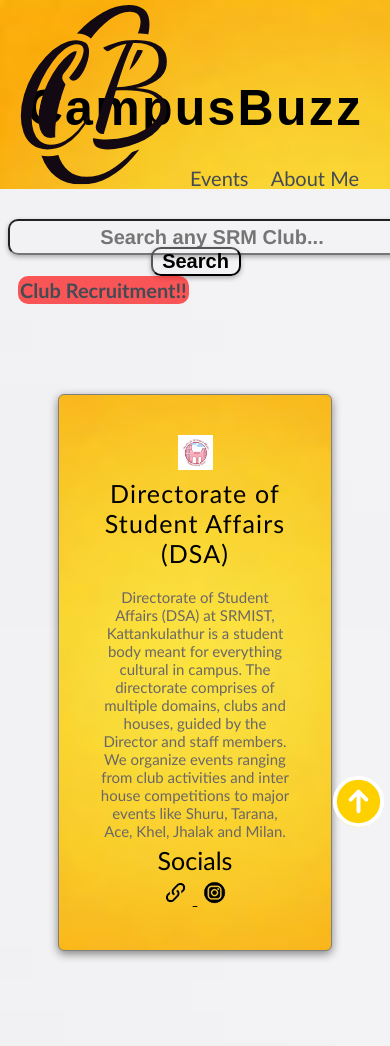
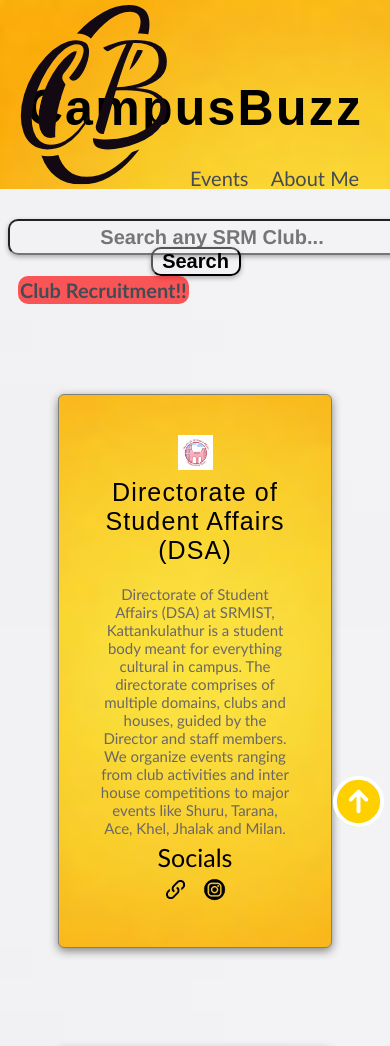
Before and after one commit to vanshsrivastava49/CampusBuzz, a plain HTML site: page index.html in a window 390 px wide. Shown: the top 1046 px of the page. Drawn offline with Linux system fonts and the light colour scheme.

Commit message:
responsive fix

```diff
--- a/srmstyle.css
+++ b/srmstyle.css
@@ -314,7 +314,7 @@
     margin-block-start: 8px;
     font-weight: lighter;
     margin-block-end: 5px;
-    font-family:'Gill Sans', 'Gill Sans MT', Calibri, 'Trebuchet MS', sans-serif;
+    font-family:fantasy;
     margin-bottom:20px;
   }
   @keyframes fade-out {
@@ -342,8 +342,10 @@
     align-items:center;
     margin-bottom:-5px;
   }
-
-
+  .weblink{
+    text-decoration: none;
+    border: none;
+  }
   .club p {
     align-items: center;
     font-size: 15px;
```
